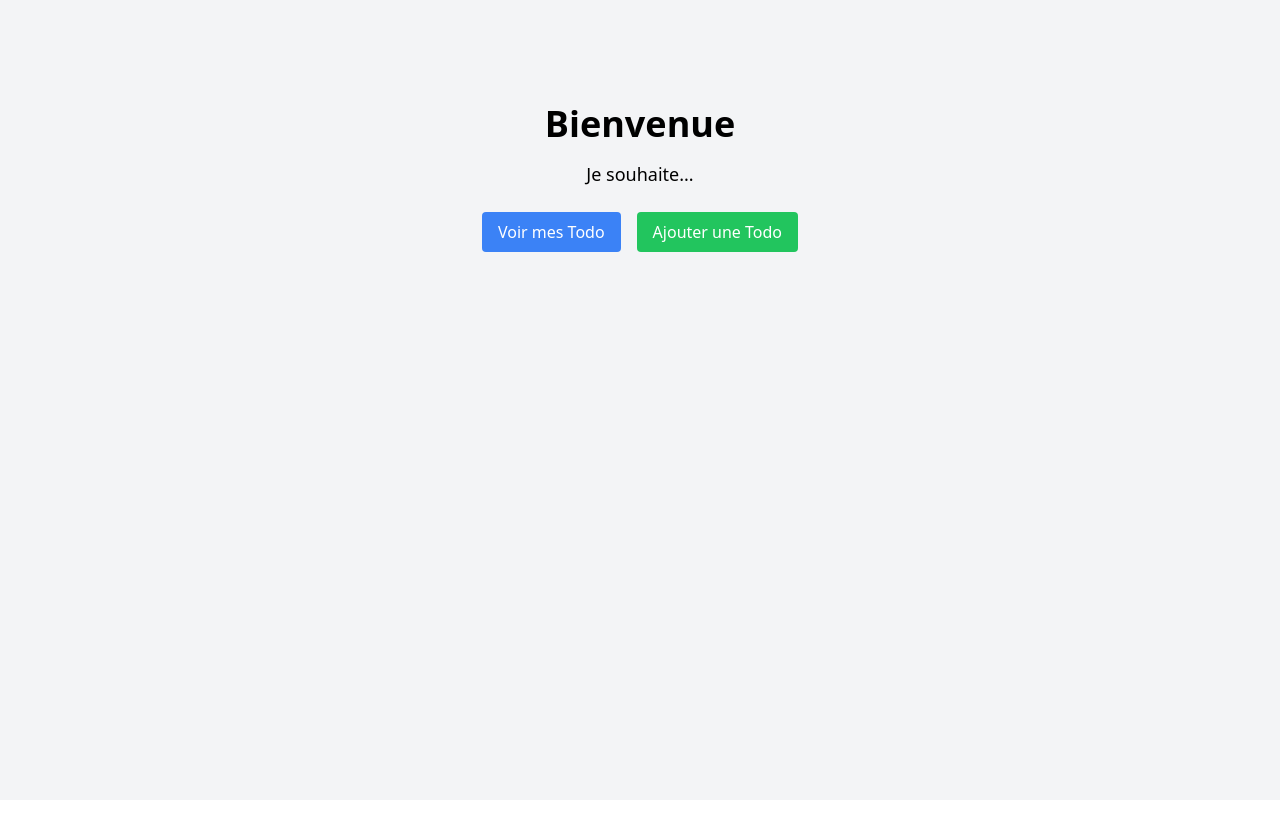
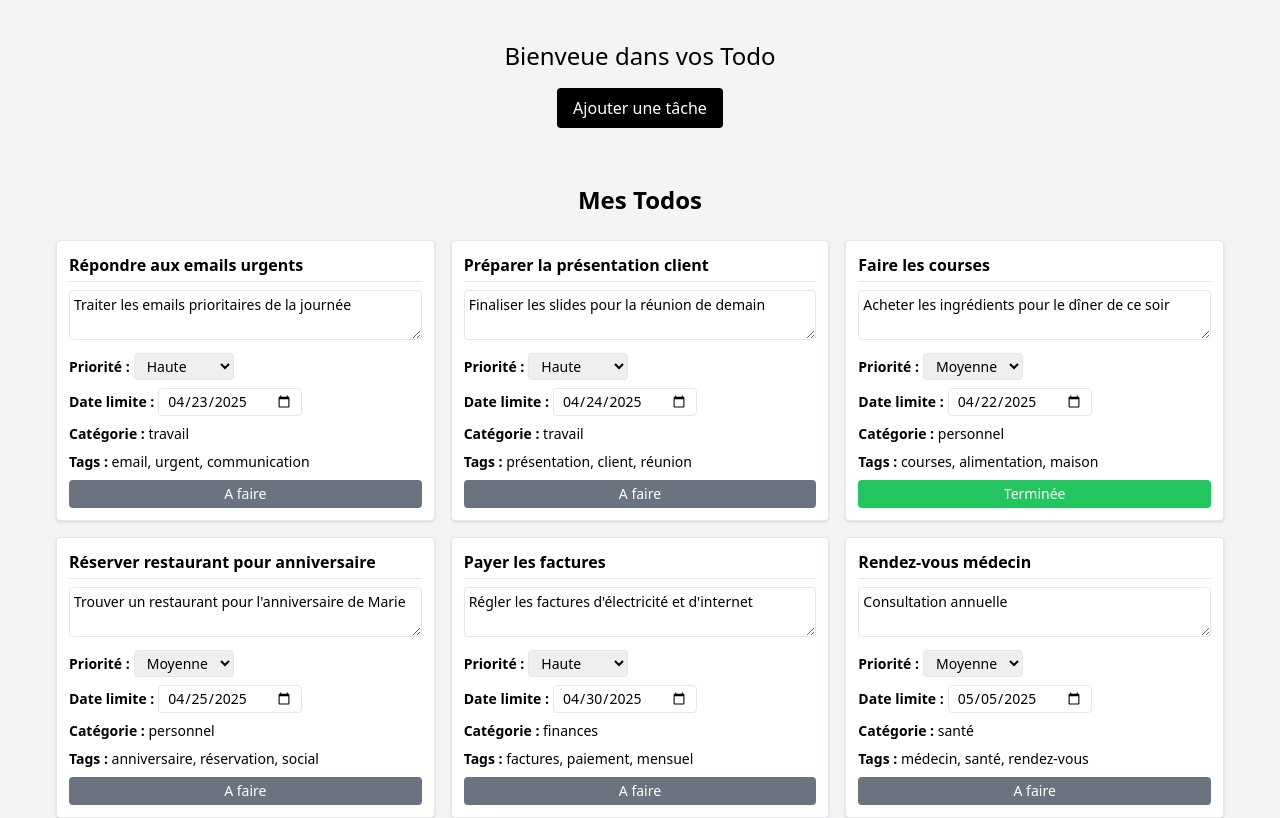
Before and after one commit to maxgnt/React, a React (Vite) app: page /home in a window 1280 px wide. Shown: the top 818 px of the page. Built offline with nearby package versions, Linux system fonts and the light colour scheme.

Commit message:
add login update and new interface

```diff
--- a/src/components/Home.tsx
+++ b/src/components/Home.tsx
@@ -1,25 +1,25 @@
-import { Link } from "react-router";
+import Todo from "./Todo";
+import { useState } from "react";
+  import Formulaire from "./Formulaire";
 
 export default function Home() {
+  const [afficherFormulaire, setAfficherFromulaire] = useState(false);
+
   return (
-    <div className="text-center mt-20">
-      <h1 className="text-4xl font-bold mb-4">Bienvenue</h1>
-      <p className="mb-6 text-lg">Je souhaite...</p>
+    <div className="p-4">
+    <h1 className="text-2xl font bold text-center mb-4">
+    Bienveue dans vos Todo
+    </h1>
 
-      <div className="flex justify-center gap-4">
-        <Link
-          to="/todo"
-          className="bg-blue-500 text-white px-4 py-2 rounded hover:bg-blue-600"
-        >
-          Voir mes Todo
-        </Link>
-        <Link
-          to="/formulaire"
-          className="bg-green-500 text-white px-4 py-2 rounded hover:bg-green-600"
-        >
-          Ajouter une Todo
-        </Link>
-      </div>
-    </div>
+<div className="text-center mb-6">
+<button onClick={() => setAfficherFormuaire   (!afficherFormulaire)} className="bg-black text-white px-4 py-2 rounded">
+
+  {afficherFormulaire ? "Fermer le fomulaire" : "Ajouter une tâche"}
+</button>
+</div>
+{afficherFormulaire && <Formulaire />}
+<Todo />
+
+</div>
   );
 }
--- a/src/components/Login.tsx
+++ b/src/components/Login.tsx
@@ -53,7 +53,7 @@ const Login: React.FC = () => {
       <div className="max-w-md w-full space-y-8">
         <div>
           <h2 className="text-center text-3xl font-bold text-gray-900">Connexion</h2>
-          <p className="text-center text-sm text-gray-600">
+          <p className="text-center text-sm text-gray-600 p-4">
             Entrez un nom d'utilisateur libre et le mot de passe <strong>password</strong>
           </p>
         </div>
@@ -83,7 +83,7 @@ const Login: React.FC = () => {
           <button
             type="submit"
             disabled={isLoading}
-            className={`w-full bg-blue-600 text-white py-2 rounded hover:bg-blue-700 ${
+            className={`w-full bg-black text-white py-2 rounded hover:bg-gray-500 ${
               isLoading ? 'opacity-70 cursor-not-allowed' : ''
             }`}
           >
```
